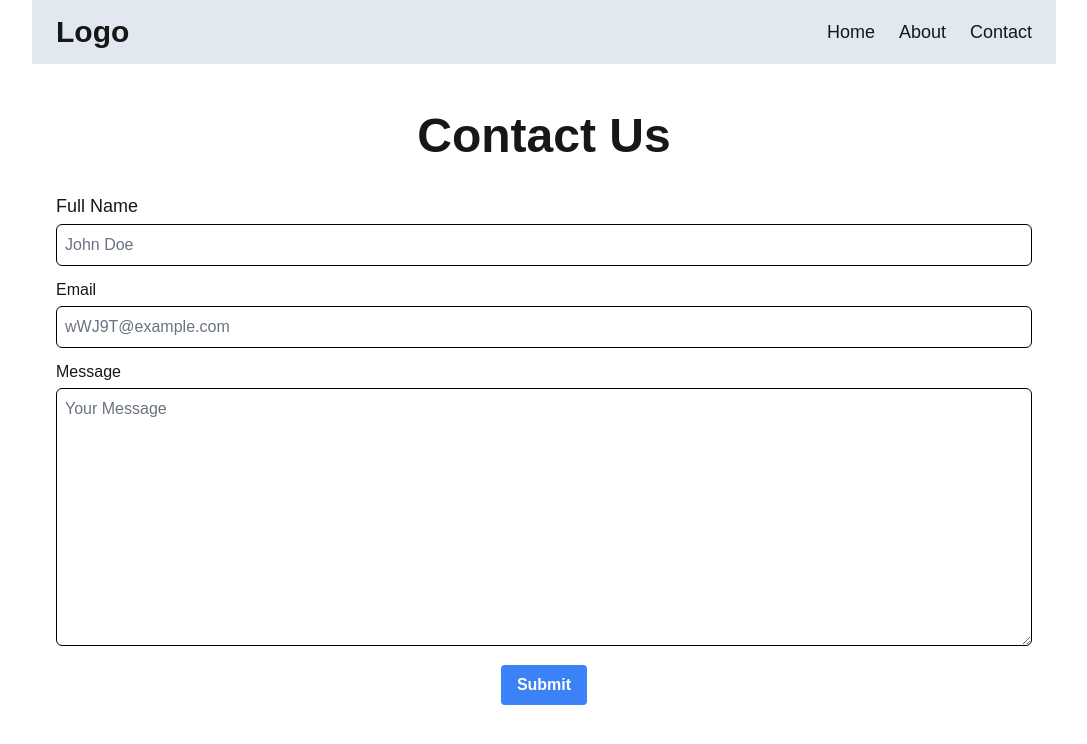
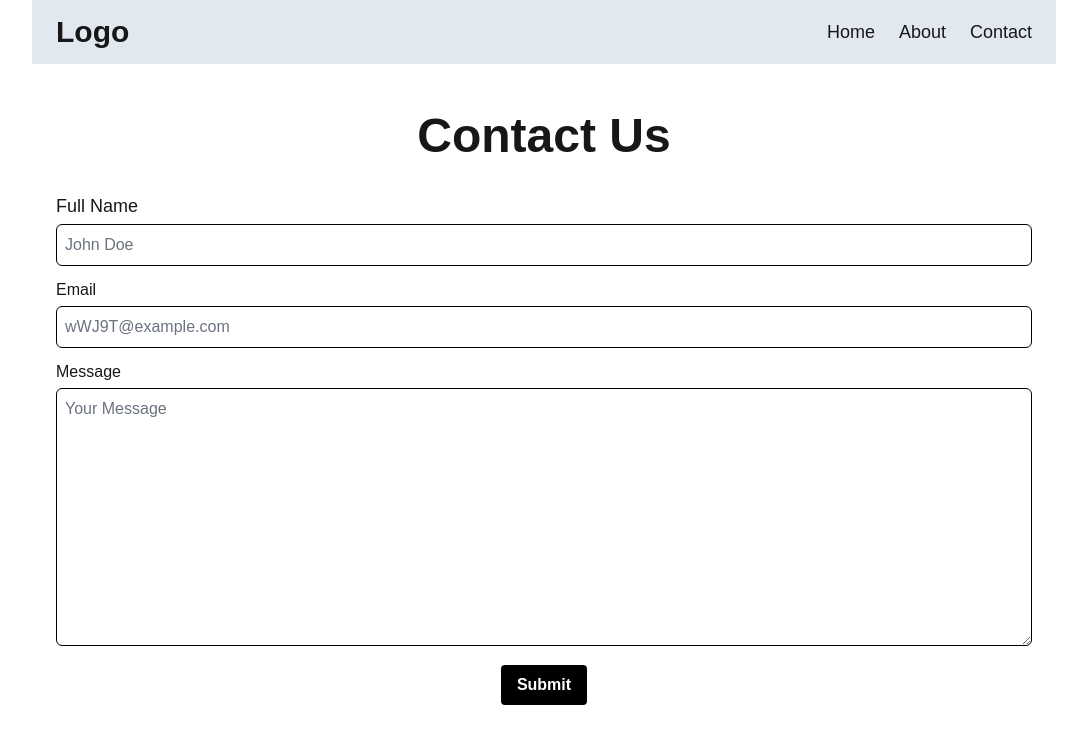
Before and after one commit to nadeemsangrasi/milestone-2-assignment-1, a Next.js app: page /contact in a window 1280 px wide. Shown: the top 744 px of the page, without its empty margins (96-1183 px from the left). Built offline with nearby package versions, Linux system fonts and the light colour scheme.

Commit message:
Update page.tsx

```diff
--- a/src/app/contact/page.tsx
+++ b/src/app/contact/page.tsx
@@ -41,7 +41,7 @@ const ContactPage = () => {
                 className="border border-black placeholder:text-gray-500  w-full p-2 rounded-md"
               ></textarea>
             </div>
-            <button className="bg-blue-500 hover:bg-blue-700 text-white font-bold py-2 px-4 rounded mx-auto block">
+            <button className="bg-black text-white font-bold py-2 px-4 rounded mx-auto block">
               Submit
             </button>
           </form>
```
